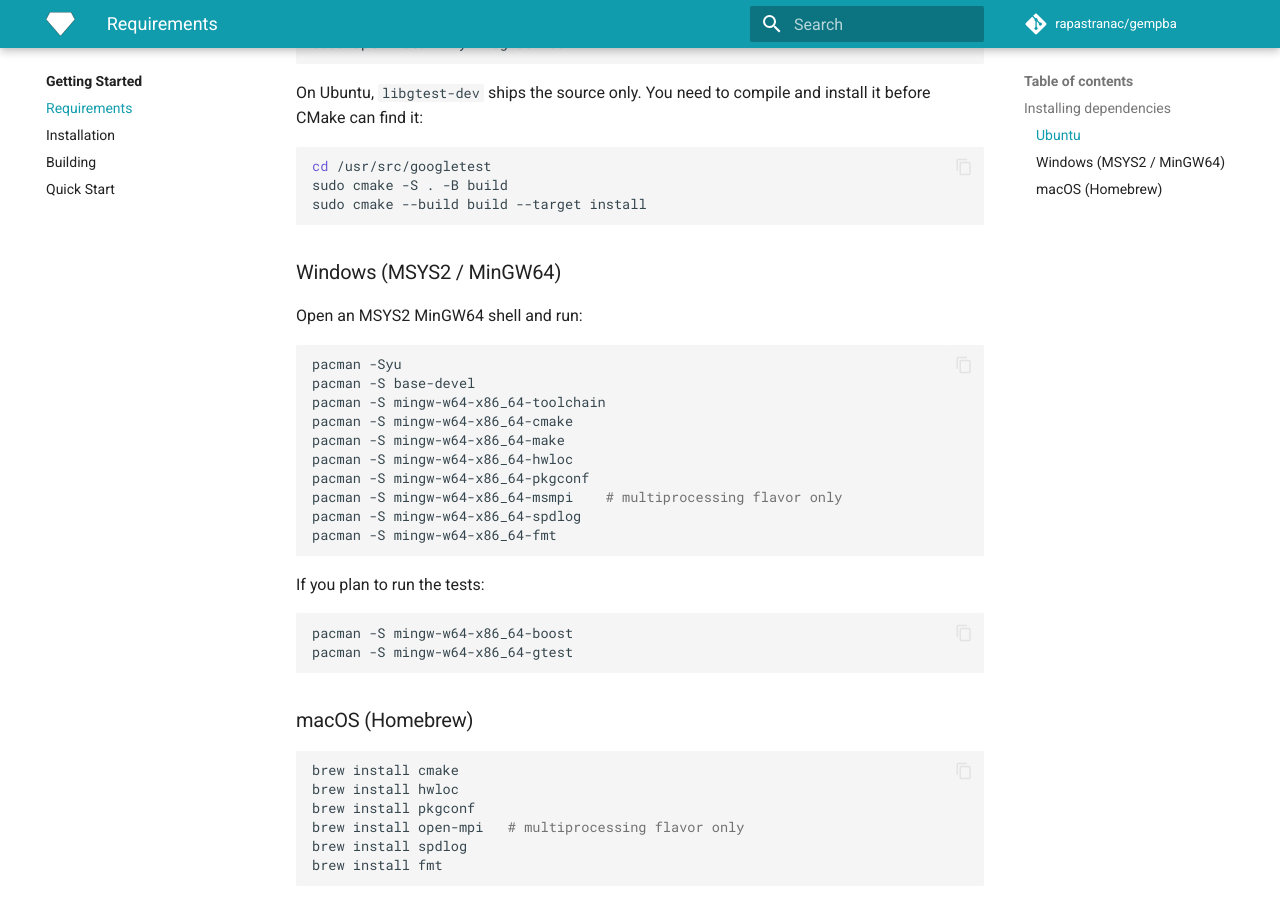
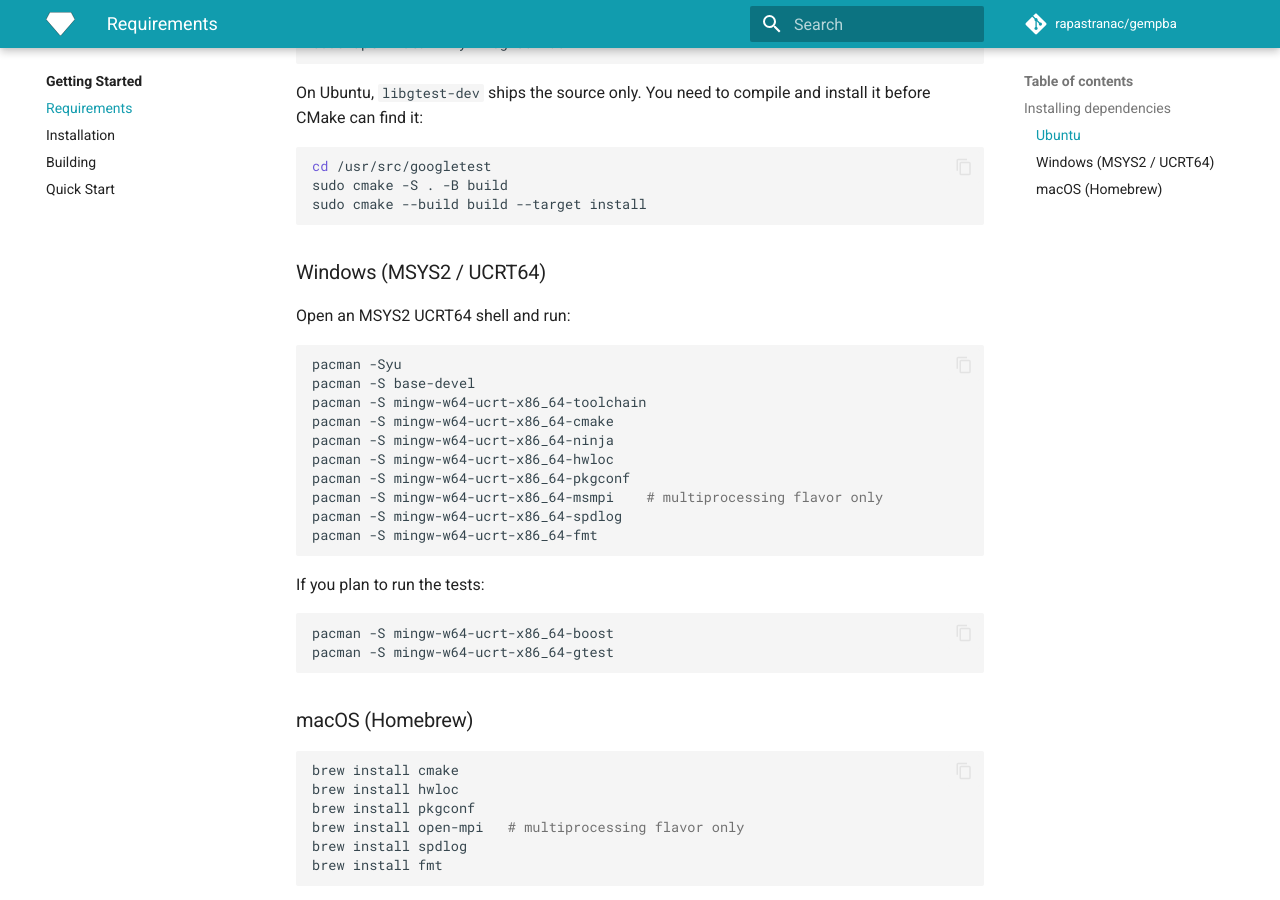
Before and after one commit to rapastranac/gempba-docs, an MkDocs documentation site: the page built from docs/getting-started/requirements.md, in a window 1280 px wide and 900 px high, scrolled down 1374 px. Built offline with MkDocs 1.6.1 and Material for MkDocs 9.7.7, drawn with Linux system fonts in a browser that asks for light colours; comment, search, counter and statistics services are not loaded.

Commit message:
#23 docs: Move the Windows docs from MINGW64 to UCRT64
- Installation: the MSYS2 section installs mingw-w64-ucrt-x86_64-gempba and -mpi from a UCRT64 shell, builds from the PKGBUILD with MINGW_ARCH=ucrt64 makepkg-mingw -si, and verifies and uninstalls the UCRT64 package, as gempba v4.4.0's README does
- Building and Requirements: a UCRT64 shell and mingw-w64-ucrt-x86_64-* packages, with Ninja as the generator instead of MSYS Makefiles, as gempba's PKGBUILD and CI build
- Also rewrites text merged before this tracker or in another repository: rapastranac/gempba-docs#1, rapastranac/gempba-docs#8, rapastranac/gempba-docs#18 and apdistributedsystems/gempba#411

````diff
--- a/docs/getting-started/requirements.md
+++ b/docs/getting-started/requirements.md
@@ -50,28 +50,28 @@ sudo cmake -S . -B build
 sudo cmake --build build --target install
 ```
 
-### Windows (MSYS2 / MinGW64)
+### Windows (MSYS2 / UCRT64)
 
-Open an MSYS2 MinGW64 shell and run:
+Open an MSYS2 UCRT64 shell and run:
 
 ```bash
 pacman -Syu
 pacman -S base-devel
-pacman -S mingw-w64-x86_64-toolchain
-pacman -S mingw-w64-x86_64-cmake
-pacman -S mingw-w64-x86_64-make
-pacman -S mingw-w64-x86_64-hwloc
-pacman -S mingw-w64-x86_64-pkgconf
-pacman -S mingw-w64-x86_64-msmpi    # multiprocessing flavor only
-pacman -S mingw-w64-x86_64-spdlog
-pacman -S mingw-w64-x86_64-fmt
+pacman -S mingw-w64-ucrt-x86_64-toolchain
+pacman -S mingw-w64-ucrt-x86_64-cmake
+pacman -S mingw-w64-ucrt-x86_64-ninja
+pacman -S mingw-w64-ucrt-x86_64-hwloc
+pacman -S mingw-w64-ucrt-x86_64-pkgconf
+pacman -S mingw-w64-ucrt-x86_64-msmpi    # multiprocessing flavor only
+pacman -S mingw-w64-ucrt-x86_64-spdlog
+pacman -S mingw-w64-ucrt-x86_64-fmt
 ```
 
 If you plan to run the tests:
 
 ```bash
-pacman -S mingw-w64-x86_64-boost
-pacman -S mingw-w64-x86_64-gtest
+pacman -S mingw-w64-ucrt-x86_64-boost
+pacman -S mingw-w64-ucrt-x86_64-gtest
 ```
 
 ### macOS (Homebrew)
````
Also changed, not shown: docs/getting-started/building.md (+3 -3 lines), docs/getting-started/installation.md (+8 -8 lines).
